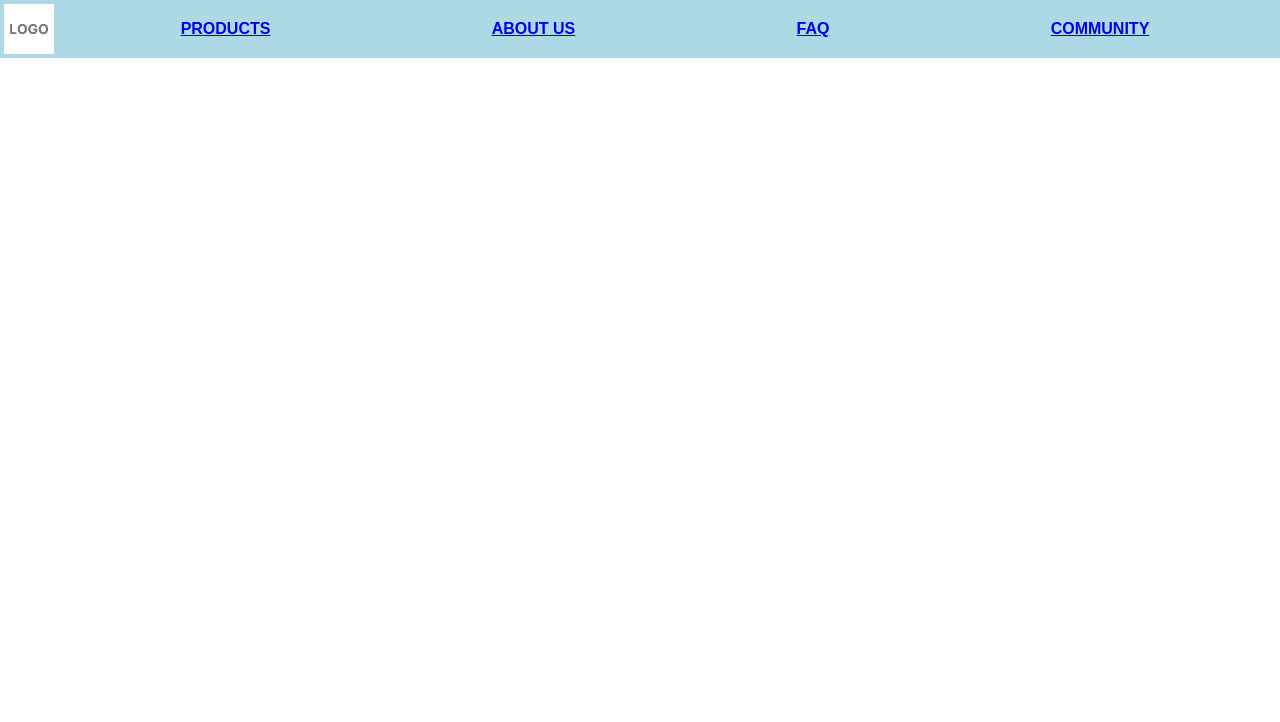
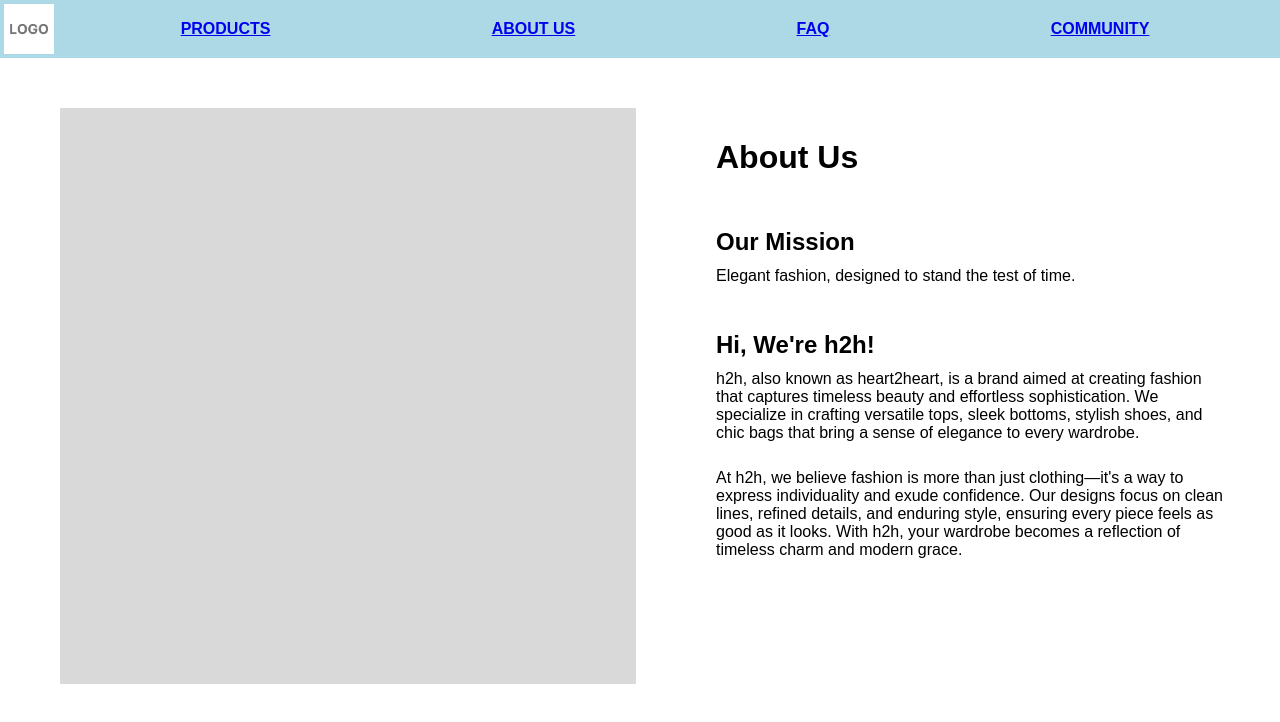
Before and after one commit to sarah4melia/FED_S10267658B_SarahAmelia_Assg1_website, a plain HTML site: page about-us.html in a window 1280 px wide. Drawn offline with Linux system fonts and the light colour scheme.

Commit message:
started on about us page, edited css

```diff
--- a/about-us.html
+++ b/about-us.html
@@ -29,3 +29,24 @@
         </nav>
 
     </header>
+
+    <div class="about-us-flex">
+        <img src="placeholder-photo.jpg" alt="about-us-photo" class="about-us-photo">
+        <div class="about-us-text">
+            <h1>About Us</h1>
+            <h2>Our Mission</h2>
+            <p>Elegant fashion, designed to stand the test of time.</p>
+
+            <h2>Hi, We're h2h!</h2>
+            <p>
+                h2h, also known as heart2heart, is a brand aimed at creating fashion that captures timeless beauty and effortless sophistication. We specialize in crafting versatile tops, sleek bottoms, stylish shoes, and chic bags that bring a sense of elegance to every wardrobe.
+            </p>
+            <p>
+                At h2h, we believe fashion is more than just clothing—it's a way to express individuality and exude confidence. Our designs focus on clean lines, refined details, and enduring style, ensuring every piece feels as good as it looks. With h2h, your wardrobe becomes a reflection of timeless charm and modern grace.
+            </p>
+        </div>
+    </div>
+
+
+
+    </body>
--- a/style.css
+++ b/style.css
@@ -73,3 +73,40 @@ main {
     width: 46%;
     height: 30%;
 }
+
+/* ABOUT US */
+
+.about-us-photo {
+    width: 45%;
+    height: auto;
+    margin-top: 50px;
+    margin-left: 60px;
+    margin-right: 60px;
+}
+
+.about-us-flex {
+    display: flex;
+    align-items: flex-start;
+    justify-content: flex-start;
+    gap: 20px;
+    margin-bottom: 60px;
+}
+
+.about-us-text {
+    display: flex;
+    flex-direction: column;
+    gap: 10px;
+    width: 50%;
+    margin-top: 60px;
+    margin-right: 50px;
+}
+
+.about-us-text h2 {
+    margin-bottom: 0px;
+}
+
+.about-us-text p {
+    margin-top: 1px;
+}
+
+/* FAQ */
```
Also changed, not shown: index.html (+1 -1 lines), products.html (+1 -1 lines).
